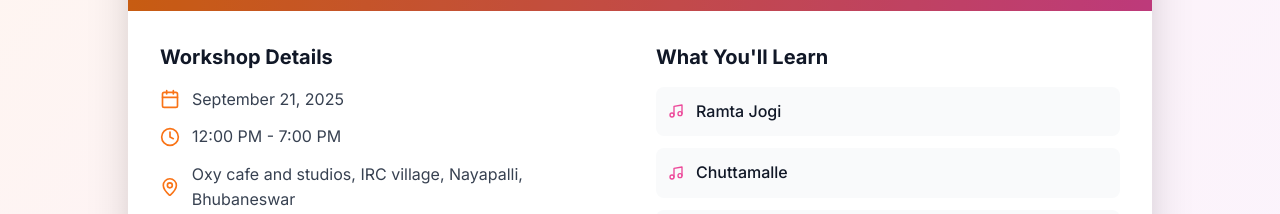
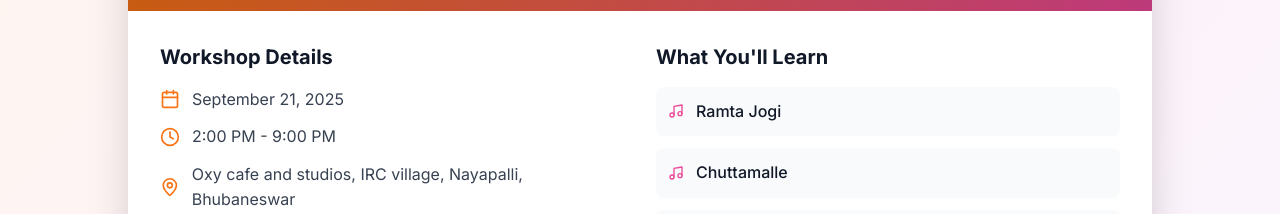
Before and after one commit to pranjal254/stepup-bhubaneswar, a Next.js app: page / in a window 1280 px wide. Shown: the part 2500-2714 px from the top of the page. Built offline with nearby package versions, Linux system fonts and the light colour scheme; no server answers; the database is empty.

Commit message:
Update Workshops.js - 2pm

```diff
--- a/src/components/sections/Workshops.js
+++ b/src/components/sections/Workshops.js
@@ -18,7 +18,7 @@ export default function Workshops() {
     choreographer: "Anvi Shetty",
     location: "Mumbai",
     date: "September 21, 2025",
-    time: "12:00 PM - 7:00 PM",
+    time: "2:00 PM - 9:00 PM",
     venue: "Oxy cafe and studios, IRC village, Nayapalli, Bhubaneswar",
     totalSlots: 50,
     currentRegistrations: currentRegistrations,
```
